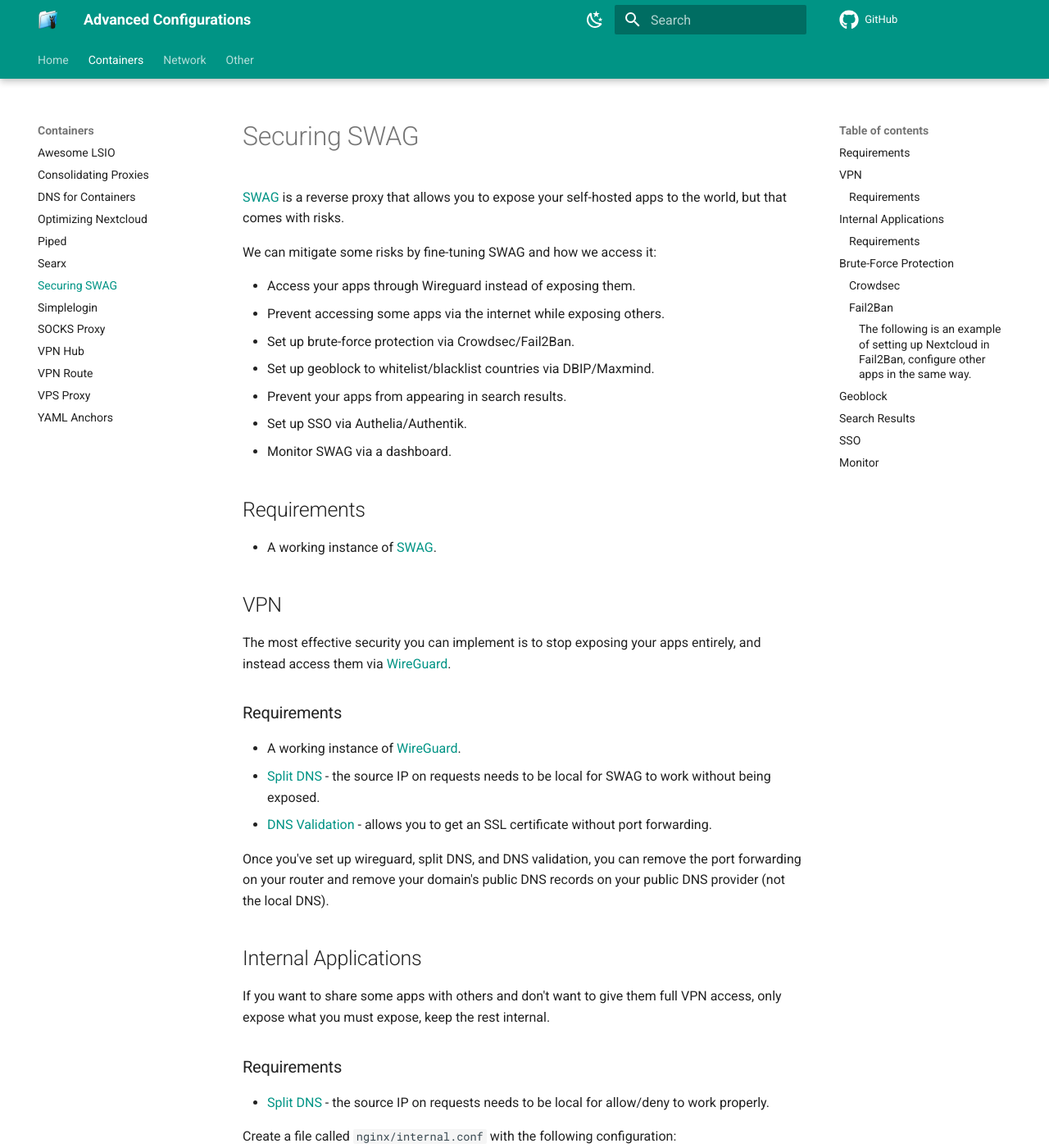
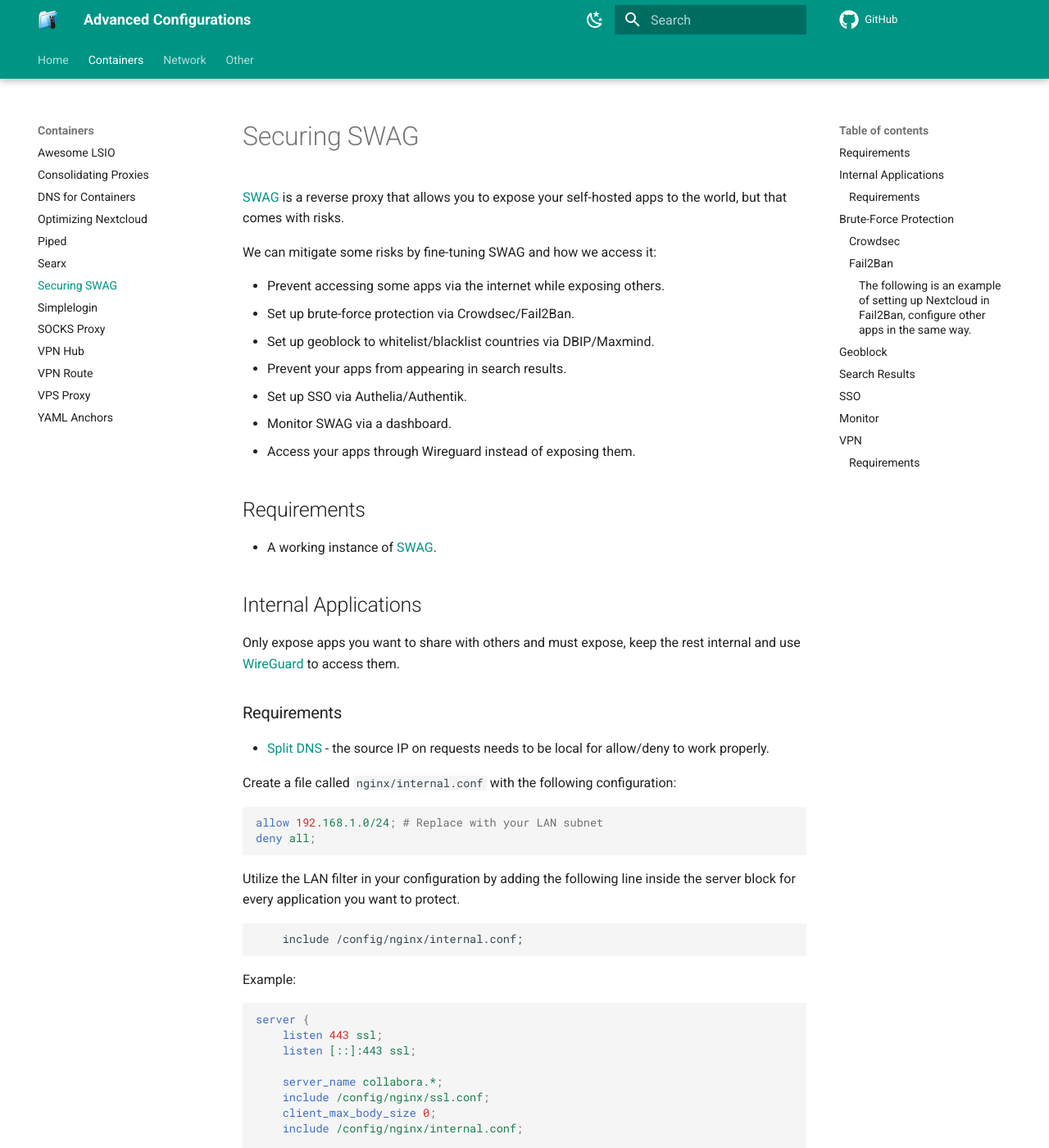
Before and after one commit to quietsy/advanced-configurations, an MkDocs documentation site: the page built from docs/secure.md, in a window 1280 px wide and 1400 px high. Shown: the whole window at 82% size. Built offline with MkDocs 1.6.1 and Material for MkDocs 9.7.7, drawn with Linux system fonts in a browser that asks for light colours; comment, search, counter and statistics services are not loaded; some of the changed text lies outside the part shown.

Commit message:
Update secure swag

```diff
--- a/docs/secure.md
+++ b/docs/secure.md
@@ -4,33 +4,21 @@
 
 We can mitigate some risks by fine-tuning SWAG and how we access it:
 
-- Access your apps through Wireguard instead of exposing them.
 - Prevent accessing some apps via the internet while exposing others.
 - Set up brute-force protection via Crowdsec/Fail2Ban.
 - Set up geoblock to whitelist/blacklist countries via DBIP/Maxmind.
 - Prevent your apps from appearing in search results.
 - Set up SSO via Authelia/Authentik.
 - Monitor SWAG via a dashboard.
+- Access your apps through Wireguard instead of exposing them.
 
 ## Requirements
 
 - A working instance of [SWAG](https://github.com/linuxserver/docker-swag).
 
-## VPN
-
-The most effective security you can implement is to stop exposing your apps entirely, and instead access them via [WireGuard](https://github.com/linuxserver/docker-wireguard).
-
-### Requirements
-
-- A working instance of [WireGuard](https://github.com/linuxserver/docker-wireguard).
-- [Split DNS](https://docs.linuxserver.io/general/split-dns/) - the source IP on requests needs to be local for SWAG to work without being exposed.
-- [DNS Validation](https://docs.linuxserver.io/general/swag/#create-container-via-dns-validation-with-a-wildcard-cert) - allows you to get an SSL certificate without port forwarding.
-
-Once you've set up wireguard, split DNS, and DNS validation, you can remove the port forwarding on your router and remove your domain's public DNS records on your public DNS provider (not the local DNS).
-
 ## Internal Applications
 
-If you want to share some apps with others and don't want to give them full VPN access, only expose what you must expose, keep the rest internal.
+Only expose apps you want to share with others and must expose, keep the rest internal and use [WireGuard](https://github.com/linuxserver/docker-wireguard) to access them.
 
 ### Requirements
 
```
Also changed, not shown: other parts of docs/secure.md (+13 -1 lines).
